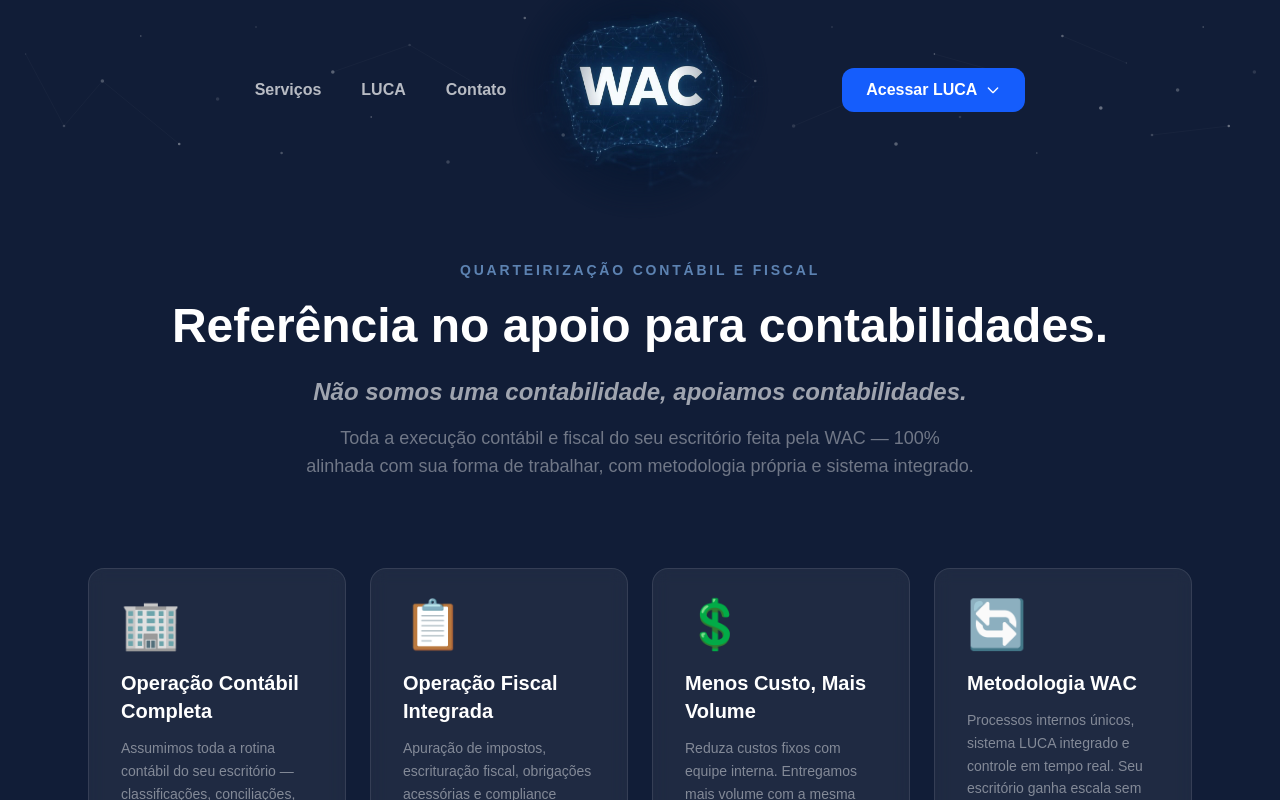
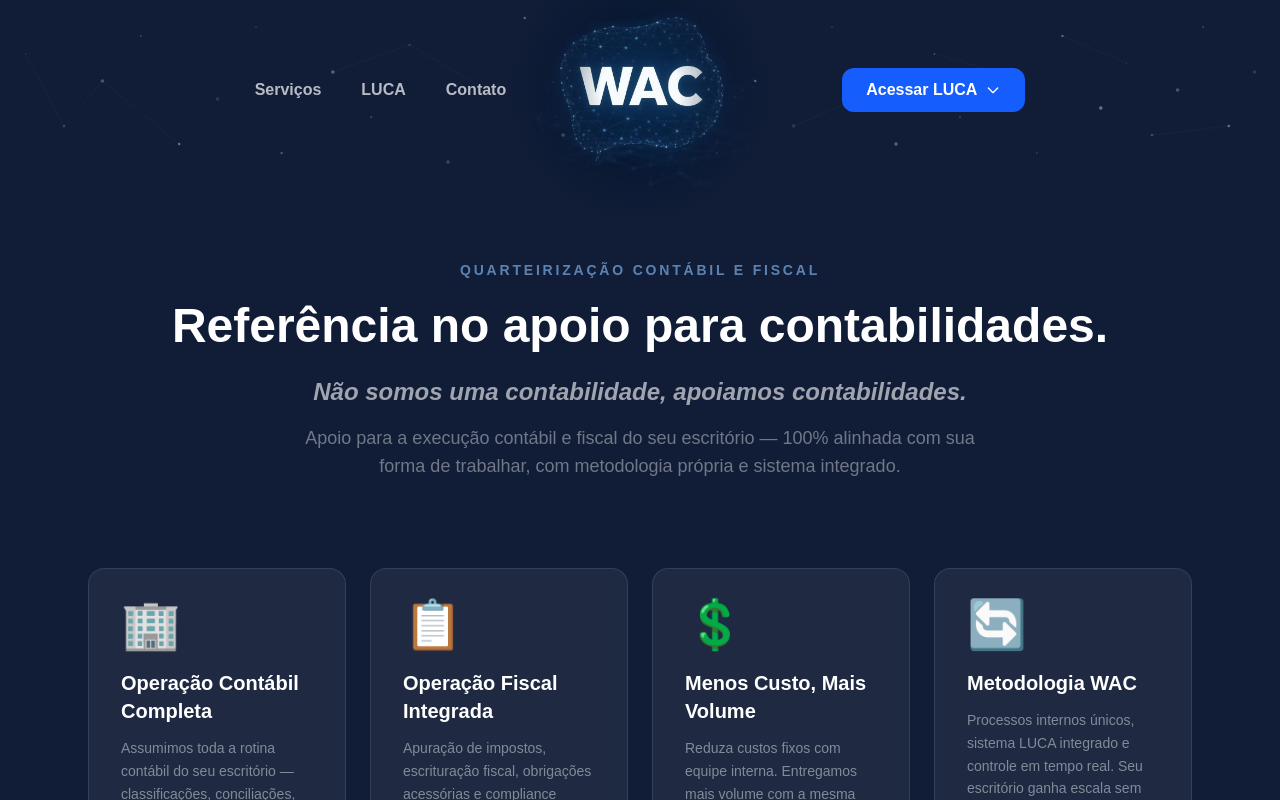
Before and after one commit to operacional-tech/wac-site, a Next.js app: page / in a window 1280 px wide. Shown: the top 800 px of the page. Built offline with nearby package versions, Linux system fonts and the light colour scheme.

Commit message:
Trocar Toda a execucao por Apoio para a execucao

```diff
--- a/app/page.tsx
+++ b/app/page.tsx
@@ -120,7 +120,7 @@
             Não somos uma contabilidade, apoiamos contabilidades.
           </p>
           <p className="text-white/40 max-w-2xl mx-auto text-lg mb-12">
-            Toda a execução contábil e fiscal do seu escritório feita pela WAC — 100% alinhada com sua forma de trabalhar, com metodologia própria e sistema integrado.
+            Apoio para a execução contábil e fiscal do seu escritório — 100% alinhada com sua forma de trabalhar, com metodologia própria e sistema integrado.
           </p>
         </div>
         <div className="relative z-10 max-w-6xl mx-auto px-6 pb-16">
```
